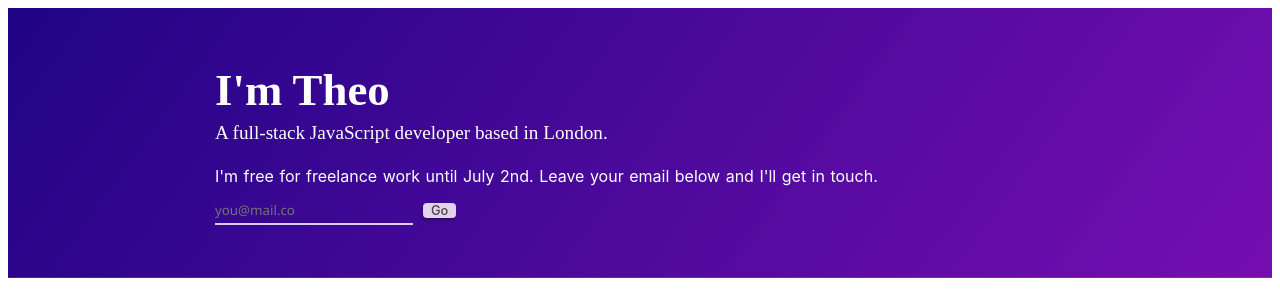
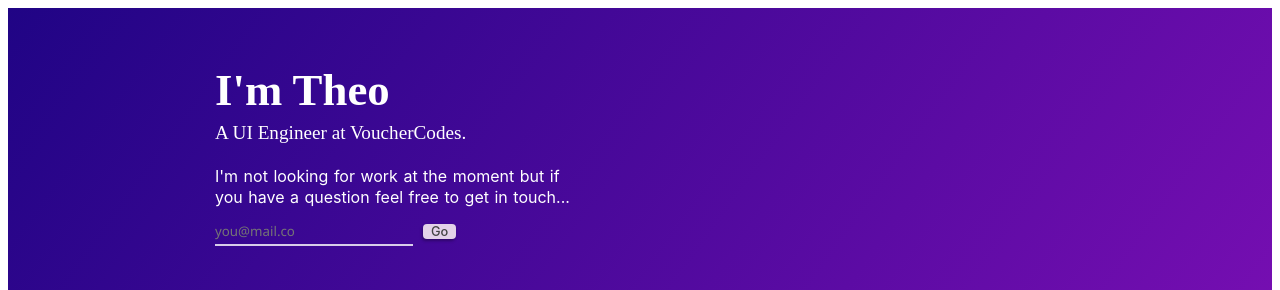
Before and after one commit to theomjones/theomjones.com, a Gatsby site: page / in a window 1280 px wide. Shown: the top 290 px of the page. Built offline with nearby package versions, Linux system fonts and the light colour scheme; Gatsby itself is replaced by a stand-in of ours; no server answers.

Commit message:
Changed status

```diff
--- a/src/components/Forms/EmailForm.js
+++ b/src/components/Forms/EmailForm.js
@@ -56,7 +56,8 @@ class EmailForm extends React.Component {
       <div>
         <div className={classNames.Message}>
           <Text>
-            I'm free for freelance work until July 2nd. Leave your email below and I'll get in touch.
+            I'm not looking for work at the moment but if <br /> you have a
+            question feel free to get in touch...
           </Text>
         </div>
         <form className={classNames.Form} onSubmit={this.onSubmit}>
--- a/src/pages/index.js
+++ b/src/pages/index.js
@@ -16,7 +16,7 @@ const IndexPage = ({ data }) => (
   <div>
     <Hero
       title="I'm Theo"
-      subtitle="A full-stack JavaScript developer based in London."
+      subtitle="A UI Engineer at VoucherCodes."
       withForm={true}
       hasHeader={true}
     />
```
